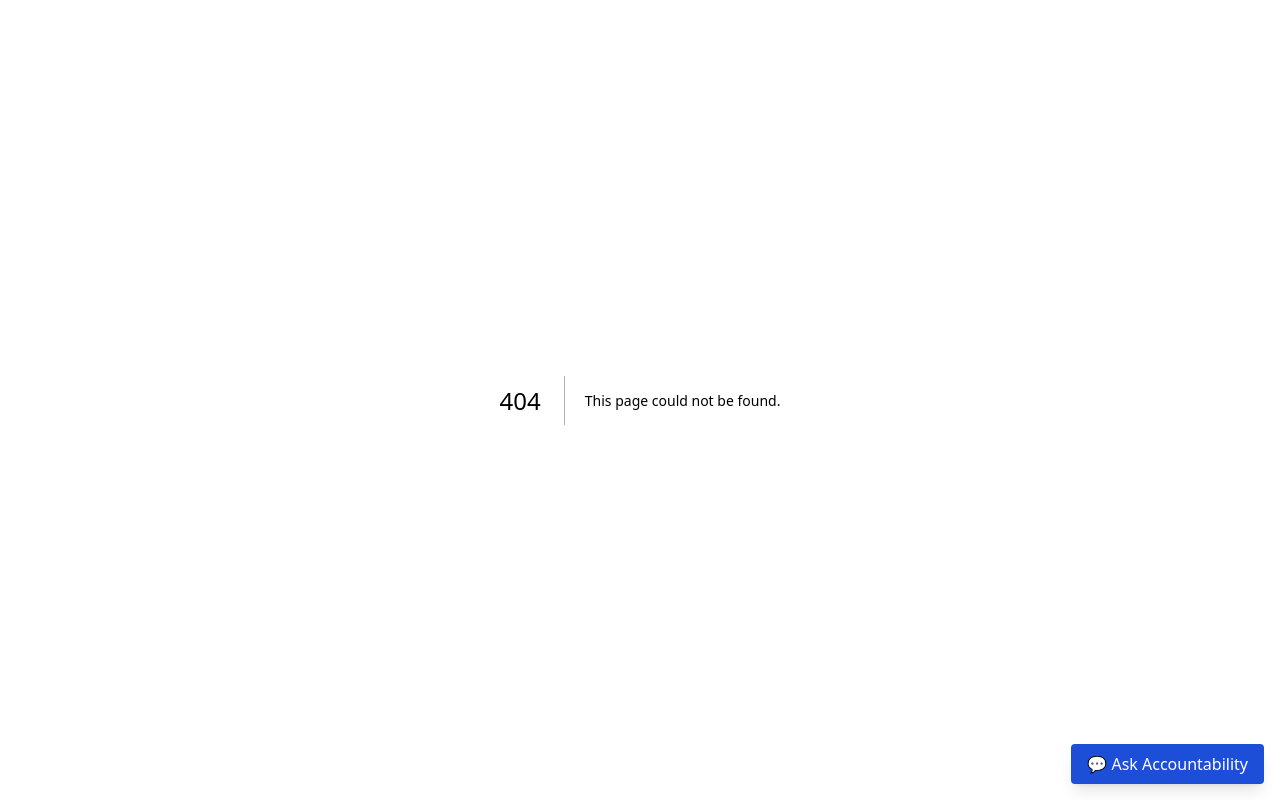
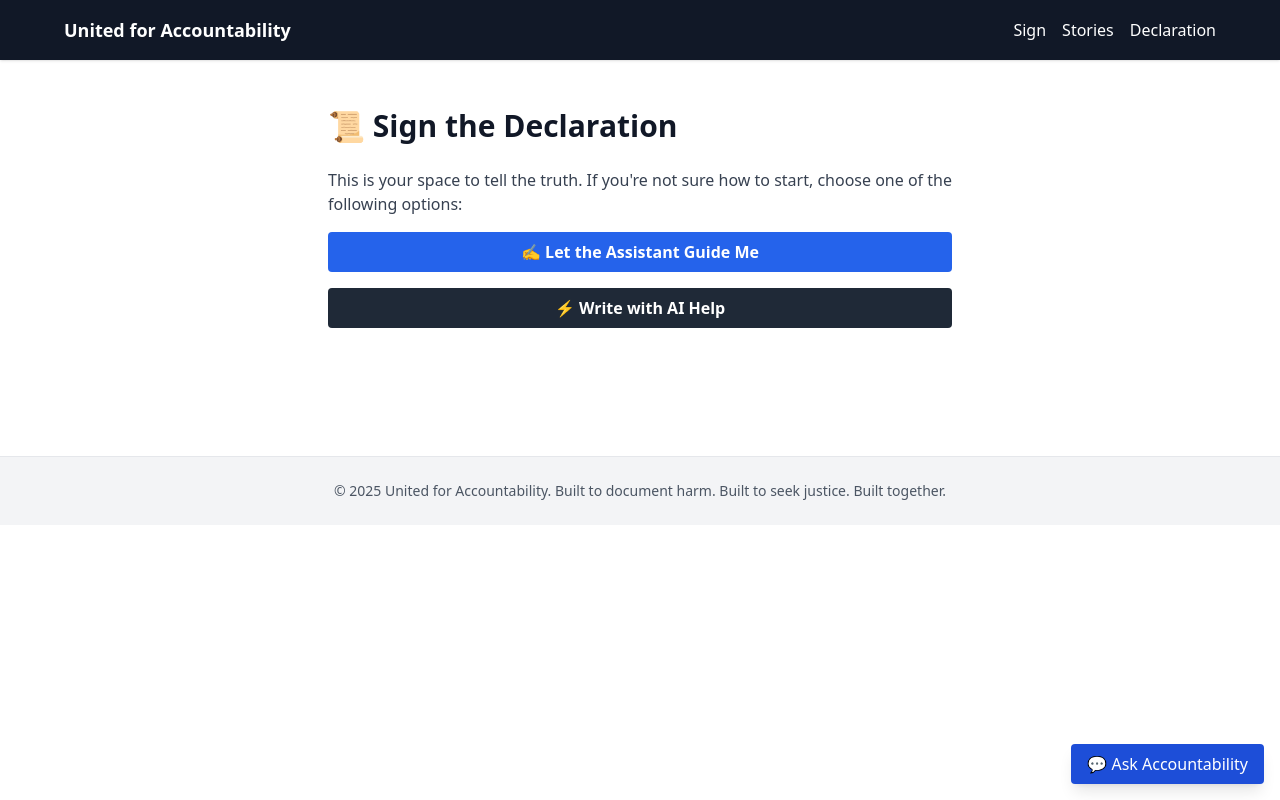
Before and after one commit to United-for-Accountability/mass-tort-platform, a Next.js app: page /pages_sign in a window 1280 px wide. Before the commit this address had no page. Built offline with nearby package versions, Linux system fonts and the light colour scheme.

Commit message:
Add files via upload

```diff
--- /dev/null
+++ b/pages/pages_sign.js
@@ -0,0 +1,99 @@
+import Head from 'next/head';
+import Navbar from '../components/Navbar';
+import Footer from '../components/Footer';
+import { useState } from 'react';
+import StoryAIHelper from '../components/StoryAIHelper';
+import GuidedStoryHelper from '../components/GuidedStoryHelper';
+import DemographicForm from '../components/DemographicForm';
+import GuidedStoryAssistant from '../components/GuidedStoryAssistant';
+
+export default function Sign() {
+  const [story, setStory] = useState('');
+  const [submitted, setSubmitted] = useState(false);
+  const [mode, setMode] = useState(''); // '' | 'ai' | 'guided'
+
+  const handleSubmit = () => {
+    if (!story.trim()) {
+      alert('Please enter or generate a story first.');
+      return;
+    }
+
+    console.log('Submitted story:', story);
+    setSubmitted(true);
+  };
+
+  const handleDemographicSubmit = (data) => {
+    console.log("📊 Demographic Data:", data);
+  };
+
+  return (
+    <>
+      <Head>
+        <title>Sign the Declaration | United for Accountability</title>
+      </Head>
+
+      <Navbar />
+
+      <main className="max-w-2xl mx-auto px-6 py-12 text-gray-900">
+        <h1 className="text-3xl font-bold mb-6">📜 Sign the Declaration</h1>
+
+        {submitted ? (
+          <div className="bg-green-100 text-green-800 p-4 rounded shadow">
+            ✅ Thank you. Your story has been recorded. Every voice matters.
+          </div>
+        ) : (
+          <>
+            <p className="text-gray-700 mb-4">
+              This is your space to tell the truth. If you're not sure how to start, choose one of the following options:
+            </p>
+
+            {!mode && (
+              <div className="space-y-4">
+                <button
+                  className="w-full bg-blue-600 hover:bg-blue-700 text-white font-semibold py-2 px-4 rounded"
+                  onClick={() => setMode('guided')}
+                >
+                  ✍️ Let the Assistant Guide Me
+                </button>
+                <button
+                  className="w-full bg-gray-800 hover:bg-gray-900 text-white font-semibold py-2 px-4 rounded"
+                  onClick={() => setMode('ai')}
+                >
+                  ⚡ Write with AI Help
+                </button>
+              </div>
+            )}
+
+            {mode === 'ai' && (
+              <div className="mt-6">
+                <StoryAIHelper onComplete={(generatedStory) => setStory(generatedStory)} />
+              </div>
+            )}
+
+            {mode === 'guided' && (
+              <div className="mt-6">
+                <GuidedStoryHelper onComplete={(generatedStory) => setStory(generatedStory)} />
+              </div>
+            )}
+
+            {story && (
+              <>
+                <DemographicForm onSubmit={handleDemographicSubmit} />
+                <div className="mt-6 text-right">
+                  <button
+                    className="bg-blue-700 text-white px-6 py-2 rounded hover:bg-blue-800 font-semibold"
+                    onClick={handleSubmit}
+                  >
+                    🖊 Submit My Story
+                  </button>
+                </div>
+              </>
+            )}
+          </>
+        )}
+      </main>
+
+      <Footer />
+    </>
+  );
+}
```
